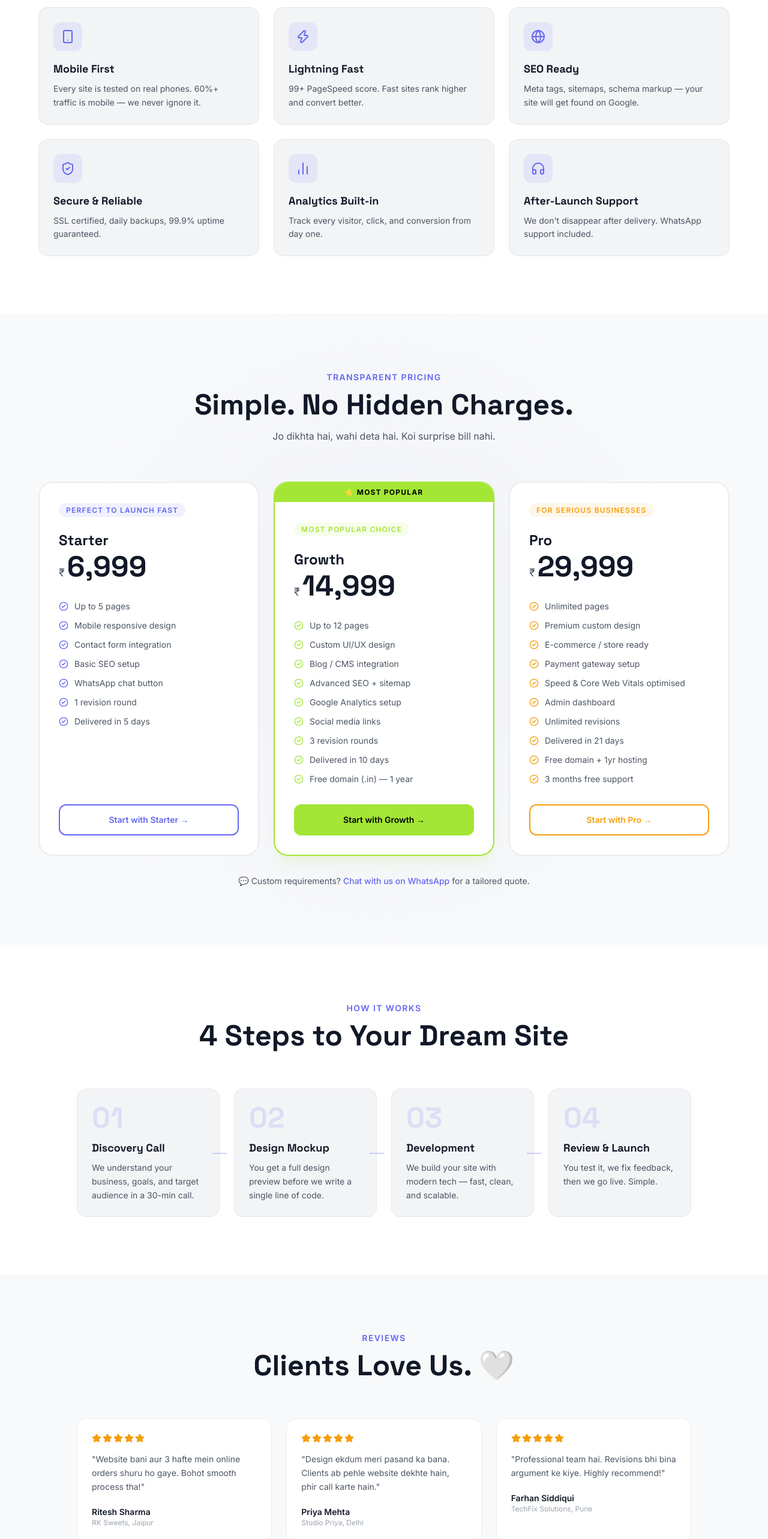
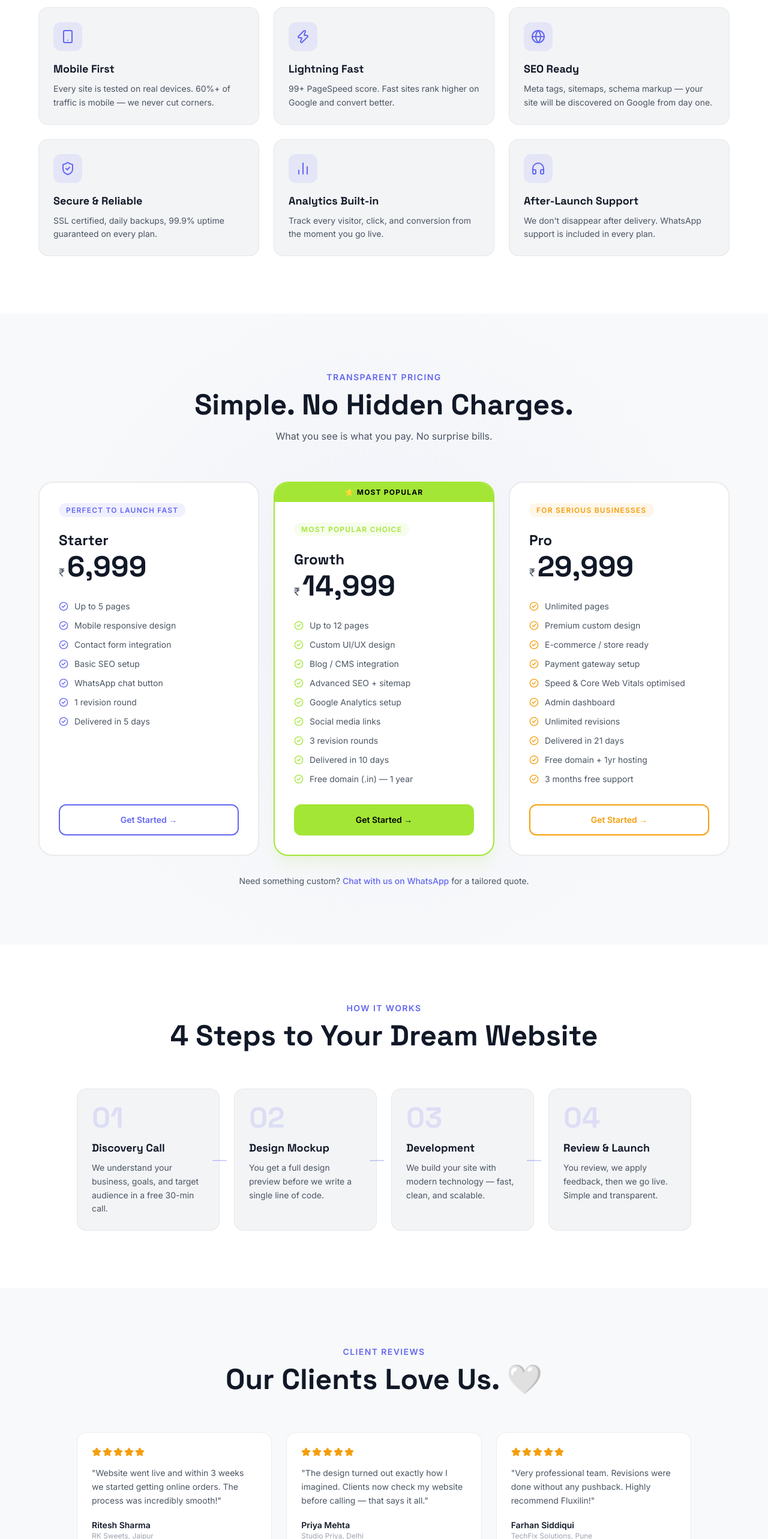
Before and after one commit to Ashesh88/fluxilin-app, a Next.js app: page /websites in a window 1280 px wide. Shown: the part 940-3506 px from the top of the page at 60% size. Built offline with nearby package versions, Linux system fonts and the light colour scheme.

Commit message:
Rewrite /websites page in full English

```diff
--- a/src/app/websites/page.tsx
+++ b/src/app/websites/page.tsx
@@ -6,7 +6,6 @@ import {
   CheckCircle2, ArrowUpRight, Zap, Globe, ShieldCheck,
   Smartphone, BarChart2, Headphones, Star, ChevronDown, ChevronUp
 } from 'lucide-react';
-import Link from 'next/link';
 import { Navbar } from '@/components/sections/Navbar';
 import { Footer } from '@/components/sections/Footer';
 
@@ -69,37 +68,37 @@ const PLANS = [
 
 /* ─── FEATURES ────────────────────────────────────────────────── */
 const FEATURES = [
-  { icon: <Smartphone className="w-6 h-6" />, title: 'Mobile First', desc: 'Every site is tested on real phones. 60%+ traffic is mobile — we never ignore it.' },
-  { icon: <Zap className="w-6 h-6" />, title: 'Lightning Fast', desc: '99+ PageSpeed score. Fast sites rank higher and convert better.' },
-  { icon: <Globe className="w-6 h-6" />, title: 'SEO Ready', desc: 'Meta tags, sitemaps, schema markup — your site will get found on Google.' },
-  { icon: <ShieldCheck className="w-6 h-6" />, title: 'Secure & Reliable', desc: 'SSL certified, daily backups, 99.9% uptime guaranteed.' },
-  { icon: <BarChart2 className="w-6 h-6" />, title: 'Analytics Built-in', desc: 'Track every visitor, click, and conversion from day one.' },
-  { icon: <Headphones className="w-6 h-6" />, title: 'After-Launch Support', desc: 'We don\'t disappear after delivery. WhatsApp support included.' },
+  { icon: <Smartphone className="w-6 h-6" />, title: 'Mobile First', desc: 'Every site is tested on real devices. 60%+ of traffic is mobile — we never cut corners.' },
+  { icon: <Zap className="w-6 h-6" />, title: 'Lightning Fast', desc: '99+ PageSpeed score. Fast sites rank higher on Google and convert better.' },
+  { icon: <Globe className="w-6 h-6" />, title: 'SEO Ready', desc: 'Meta tags, sitemaps, schema markup — your site will be discovered on Google from day one.' },
+  { icon: <ShieldCheck className="w-6 h-6" />, title: 'Secure & Reliable', desc: 'SSL certified, daily backups, 99.9% uptime guaranteed on every plan.' },
+  { icon: <BarChart2 className="w-6 h-6" />, title: 'Analytics Built-in', desc: 'Track every visitor, click, and conversion from the moment you go live.' },
+  { icon: <Headphones className="w-6 h-6" />, title: 'After-Launch Support', desc: "We don't disappear after delivery. WhatsApp support is included in every plan." },
 ];
 
 /* ─── PROCESS ─────────────────────────────────────────────────── */
 const PROCESS = [
-  { step: '01', title: 'Discovery Call', desc: 'We understand your business, goals, and target audience in a 30-min call.' },
+  { step: '01', title: 'Discovery Call', desc: 'We understand your business, goals, and target audience in a free 30-min call.' },
   { step: '02', title: 'Design Mockup', desc: 'You get a full design preview before we write a single line of code.' },
-  { step: '03', title: 'Development', desc: 'We build your site with modern tech — fast, clean, and scalable.' },
-  { step: '04', title: 'Review & Launch', desc: 'You test it, we fix feedback, then we go live. Simple.' },
+  { step: '03', title: 'Development', desc: 'We build your site with modern technology — fast, clean, and scalable.' },
+  { step: '04', title: 'Review & Launch', desc: 'You review, we apply feedback, then we go live. Simple and transparent.' },
 ];
 
-/* ─── FAQ ─────────────────────────────────────────────────────── */
+/* ─── FAQS ────────────────────────────────────────────────────── */
 const FAQS = [
-  { q: 'Kitne din mein website ban jayegi?', a: 'Starter plan: 5 din. Growth plan: 10 din. Pro plan: 21 din. Emergency rush bhi possible hai.' },
-  { q: 'Kya mujhe technical knowledge chahiye?', a: 'Bilkul nahi! Aap sirf apna content aur preferences batao, baaki sab hum handle karte hain.' },
-  { q: 'Kya website ke baad changes karwa sakte hain?', a: 'Haan! Delivery ke baad 30 din free changes milte hain. Uske baad affordable maintenance package available hai.' },
-  { q: 'Payment kaise hogi?', a: '50% advance, 50% delivery pe. UPI, bank transfer, sab accepted.' },
-  { q: 'Kya hosting alag se leni padegi?', a: 'Growth aur Pro plan mein hosting included hai. Starter plan ke liye hum guide karte hain affordable options ke liye.' },
-  { q: 'E-commerce ya store bhi bana sakte ho?', a: 'Haan! Pro plan mein full online store with payment gateway (Razorpay/PayU) included hai.' },
+  { q: 'How long does it take to build my website?', a: 'Starter plan: 5 days. Growth plan: 10 days. Pro plan: 21 days. Rush delivery is also available on request.' },
+  { q: 'Do I need any technical knowledge?', a: 'None at all! Just share your content and preferences — we handle everything from design to deployment.' },
+  { q: 'Can I request changes after delivery?', a: 'Yes! You get 30 days of free revisions after delivery. After that, an affordable maintenance package is available.' },
+  { q: 'How does payment work?', a: '50% upfront, 50% on delivery. We accept UPI, bank transfer, and all major payment methods.' },
+  { q: 'Do I need to buy hosting separately?', a: 'Growth and Pro plans include hosting. For Starter, we guide you through the most affordable hosting options.' },
+  { q: 'Can you build an online store?', a: 'Absolutely! The Pro plan includes a full e-commerce store with payment gateway integration (Razorpay / PayU).' },
 ];
 
-/* ─── TESTIMONIALS ────────────────────────────────────────────── */
+/* ─── REVIEWS ─────────────────────────────────────────────────── */
 const REVIEWS = [
-  { name: 'Ritesh Sharma', biz: 'RK Sweets, Jaipur', stars: 5, text: 'Website bani aur 3 hafte mein online orders shuru ho gaye. Bohot smooth process tha!' },
-  { name: 'Priya Mehta', biz: 'Studio Priya, Delhi', stars: 5, text: 'Design ekdum meri pasand ka bana. Clients ab pehle website dekhte hain, phir call karte hain.' },
-  { name: 'Farhan Siddiqui', biz: 'TechFix Solutions, Pune', stars: 5, text: 'Professional team hai. Revisions bhi bina argument ke kiye. Highly recommend!' },
+  { name: 'Ritesh Sharma', biz: 'RK Sweets, Jaipur', stars: 5, text: 'Website went live and within 3 weeks we started getting online orders. The process was incredibly smooth!' },
+  { name: 'Priya Mehta', biz: 'Studio Priya, Delhi', stars: 5, text: 'The design turned out exactly how I imagined. Clients now check my website before calling — that says it all.' },
+  { name: 'Farhan Siddiqui', biz: 'TechFix Solutions, Pune', stars: 5, text: 'Very professional team. Revisions were done without any pushback. Highly recommend Fluxilin!' },
 ];
 
 /* ─── FAQ Item ────────────────────────────────────────────────── */
@@ -132,7 +131,6 @@ export default function WebsitesPage() {
 
         {/* ── HERO ── */}
         <section className="relative pt-36 pb-24 px-6 text-center overflow-hidden">
-          {/* bg glows */}
           <div className="absolute top-0 left-1/2 -translate-x-1/2 w-[800px] h-[500px] bg-[#6366F1]/10 blur-[120px] rounded-full pointer-events-none" />
           <div className="absolute top-20 right-1/4 w-[300px] h-[300px] bg-[#A3E635]/8 blur-[100px] rounded-full pointer-events-none" />
 
@@ -223,7 +221,6 @@ export default function WebsitesPage() {
               <p className="text-[#6366F1] text-sm font-semibold uppercase tracking-widest mb-3">Why Choose Us</p>
               <h2 className="font-display text-4xl sm:text-5xl font-bold">Built to Perform.</h2>
             </motion.div>
-
             <div className="grid grid-cols-1 sm:grid-cols-2 lg:grid-cols-3 gap-6">
               {FEATURES.map((f, i) => (
                 <motion.div
@@ -259,7 +256,7 @@ export default function WebsitesPage() {
             >
               <p className="text-[#6366F1] text-sm font-semibold uppercase tracking-widest mb-3">Transparent Pricing</p>
               <h2 className="font-display text-4xl sm:text-5xl font-bold mb-4">Simple. No Hidden Charges.</h2>
-              <p className="text-muted max-w-xl mx-auto">Jo dikhta hai, wahi deta hai. Koi surprise bill nahi.</p>
+              <p className="text-muted max-w-xl mx-auto">What you see is what you pay. No surprise bills.</p>
             </motion.div>
 
             <div className="grid grid-cols-1 md:grid-cols-3 gap-6 items-stretch">
@@ -295,7 +292,6 @@ export default function WebsitesPage() {
                       <span className="text-muted text-lg">₹</span>
                       <span className="font-display text-5xl font-bold text-main">{plan.price}</span>
                     </div>
-
                     <ul className="space-y-3 flex-1 mb-8">
                       {plan.features.map((f) => (
                         <li key={f} className="flex items-start gap-2.5 text-sm text-muted">
@@ -304,9 +300,8 @@ export default function WebsitesPage() {
                         </li>
                       ))}
                     </ul>
-
                     <a
-                      href={`https://wa.me/919214645846?text=Hi%20Fluxilin!%20I%27m%20interested%20in%20the%20${plan.name}%20website%20plan%20(₹${plan.price}).`}
+                      href={`https://wa.me/919214645846?text=Hi%20Fluxilin!%20I'm%20interested%20in%20the%20${plan.name}%20website%20plan.`}
                       target="_blank"
                       rel="noopener noreferrer"
                       className="w-full text-center py-3.5 px-6 rounded-xl font-semibold text-sm transition-all hover:-translate-y-0.5"
@@ -316,15 +311,18 @@ export default function WebsitesPage() {
                         border: `2px solid ${plan.color}`,
                       }}
                     >
-                      Start with {plan.name} →
+                      Get Started →
                     </a>
                   </div>
                 </motion.div>
               ))}
             </div>
-
             <p className="text-center text-muted text-sm mt-8">
-              💬 Custom requirements? <a href="https://wa.me/919214645846" target="_blank" rel="noopener noreferrer" className="text-[#6366F1] font-medium hover:underline">Chat with us on WhatsApp</a> for a tailored quote.
+              Need something custom?{' '}
+              <a href="https://wa.me/919214645846" target="_blank" rel="noopener noreferrer" className="text-[#6366F1] font-medium hover:underline">
+                Chat with us on WhatsApp
+              </a>{' '}
+              for a tailored quote.
             </p>
           </div>
         </section>
@@ -339,9 +337,8 @@ export default function WebsitesPage() {
               className="text-center mb-16"
             >
               <p className="text-[#6366F1] text-sm font-semibold uppercase tracking-widest mb-3">How It Works</p>
-              <h2 className="font-display text-4xl sm:text-5xl font-bold">4 Steps to Your Dream Site</h2>
+              <h2 className="font-display text-4xl sm:text-5xl font-bold">4 Steps to Your Dream Website</h2>
             </motion.div>
-
             <div className="grid grid-cols-1 sm:grid-cols-2 lg:grid-cols-4 gap-6">
               {PROCESS.map((p, i) => (
                 <motion.div
@@ -375,10 +372,9 @@ export default function WebsitesPage() {
               viewport={{ once: true }}
               className="text-center mb-16"
             >
-              <p className="text-[#6366F1] text-sm font-semibold uppercase tracking-widest mb-3">Reviews</p>
-              <h2 className="font-display text-4xl sm:text-5xl font-bold">Clients Love Us. 🤍</h2>
+              <p className="text-[#6366F1] text-sm font-semibold uppercase tracking-widest mb-3">Client Reviews</p>
+              <h2 className="font-display text-4xl sm:text-5xl font-bold">Our Clients Love Us. 🤍</h2>
             </motion.div>
-
             <div className="grid grid-cols-1 md:grid-cols-3 gap-6">
               {REVIEWS.map((r, i) => (
                 <motion.div
@@ -455,7 +451,8 @@ export default function WebsitesPage() {
               transition={{ delay: 0.15 }}
               className="text-muted text-lg mb-10"
             >
-              Ab wait mat karo. Ek WhatsApp message se shuru karo — free consultation, zero pressure.
+              Start with a free consultation — no commitment, no pressure.
+              One WhatsApp message is all it takes.
             </motion.p>
             <motion.a
               initial={{ opacity: 0, y: 10 }}
@@ -467,9 +464,9 @@ export default function WebsitesPage() {
               rel="noopener noreferrer"
               className="inline-flex items-center gap-2 bg-[#6366F1] hover:bg-[#4F46E5] text-white font-bold px-10 py-5 rounded-2xl text-lg transition-all hover:-translate-y-1 hover:shadow-2xl hover:shadow-[#6366F1]/30"
             >
-              WhatsApp Karo Abhi <ArrowUpRight className="w-5 h-5" />
+              Chat With Us on WhatsApp <ArrowUpRight className="w-5 h-5" />
             </motion.a>
-            <p className="text-subtle text-sm mt-5">🕐 Usually reply within 30 minutes</p>
+            <p className="text-subtle text-sm mt-5">🕐 We typically reply within 30 minutes</p>
           </div>
         </section>
 
```
